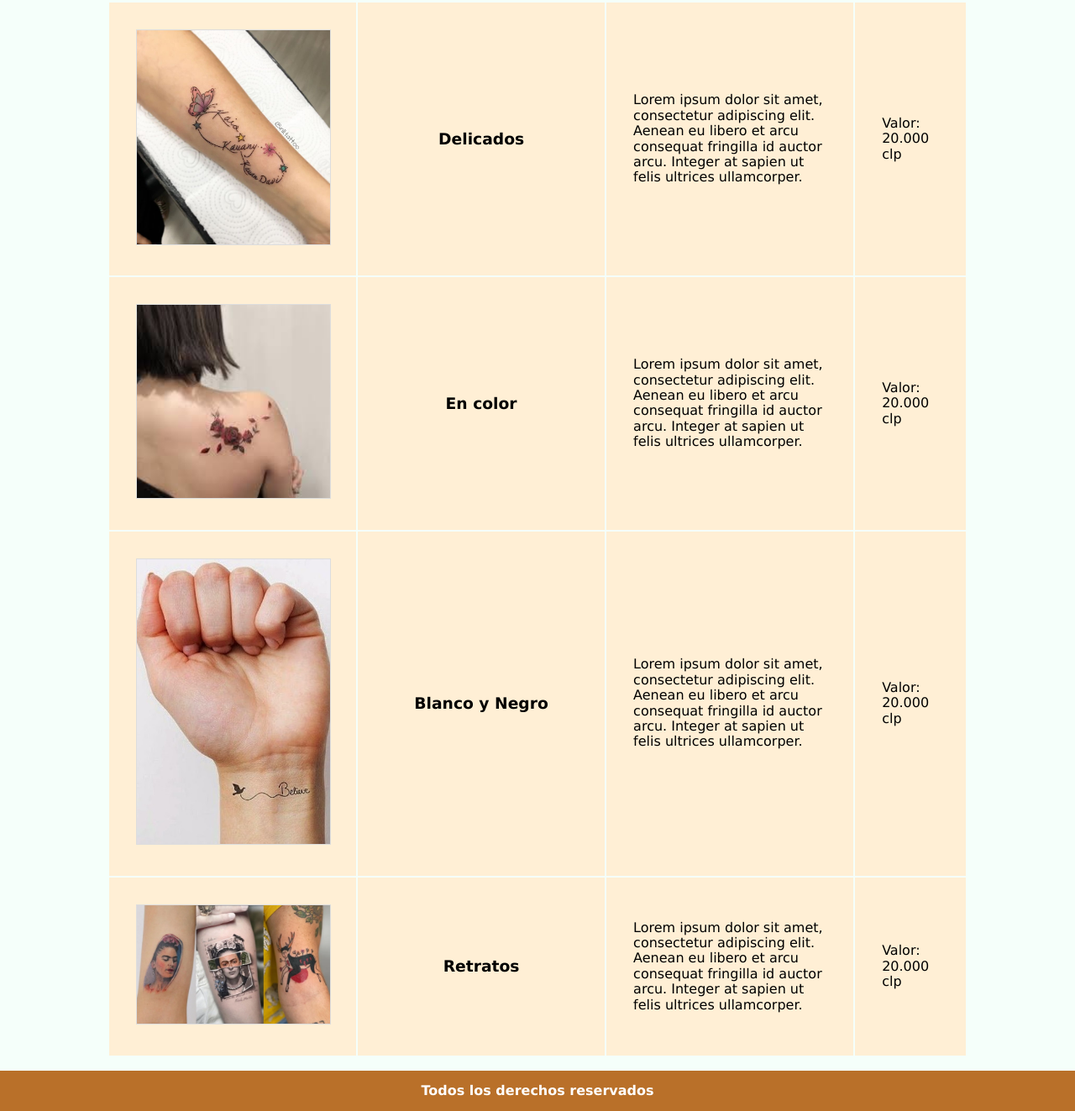
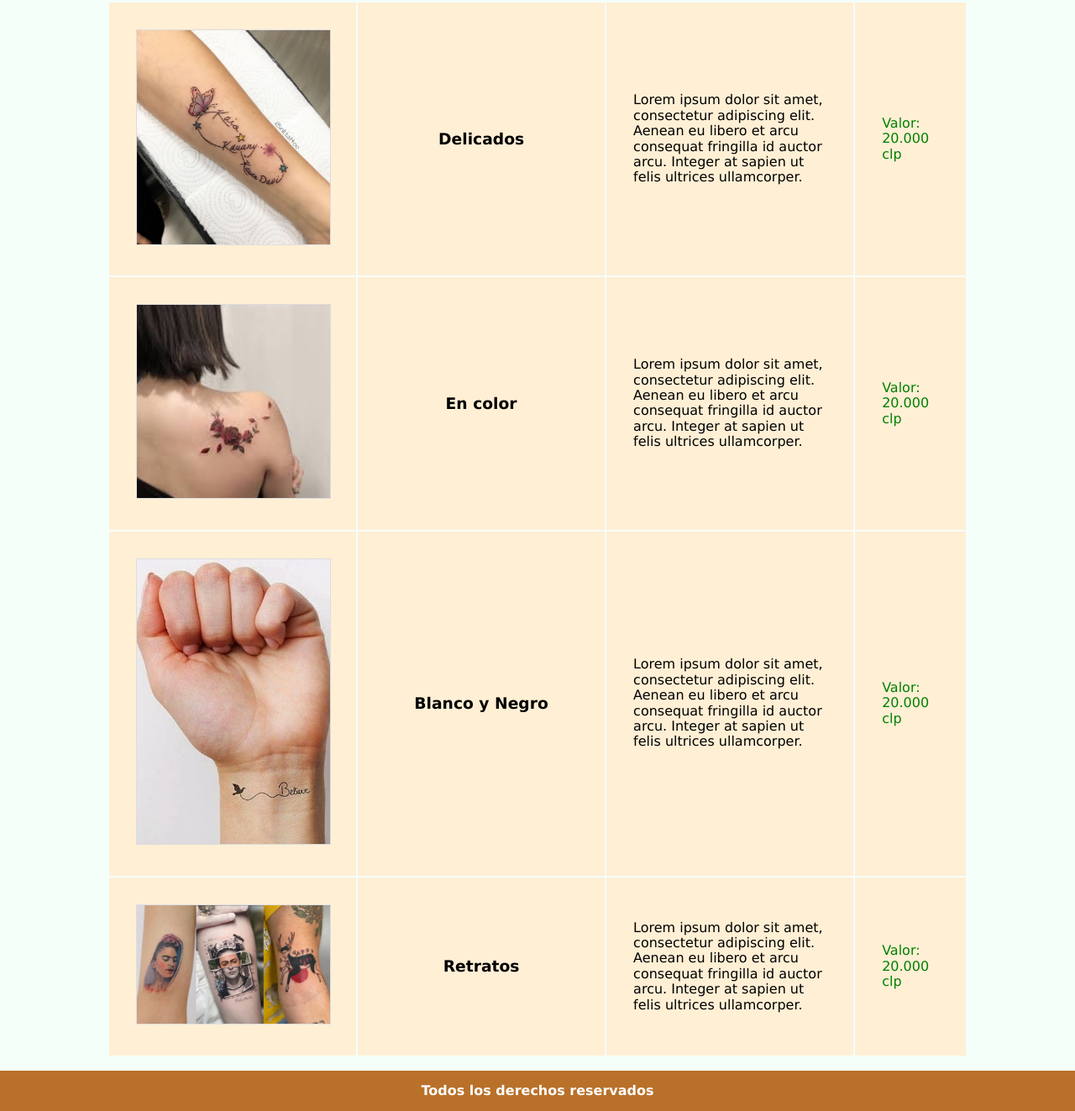
Before and after one commit to cristobalds/fork2, a plain HTML site: page index.html in a window 1280 px wide. Shown: the part 495-1818 px from the top of the page at 84% size. Drawn offline with Linux system fonts and the light colour scheme.

Commit message:
color en el valor del producto

```diff
--- a/assets/css/style.css
+++ b/assets/css/style.css
@@ -43,3 +43,7 @@ body{
 .products td h3{
     text-align: center;
 }
+
+.valor{
+    color:green
+}
--- a/index.html
+++ b/index.html
@@ -19,25 +19,25 @@
             <td><img src="assets/img/brazo.jpeg" alt="Tatuaje en brazo"></td>
             <td><h3>Delicados</h3></td>
             <td><p>Lorem ipsum dolor sit amet, consectetur adipiscing elit. Aenean eu libero et arcu consequat fringilla id auctor arcu. Integer at sapien ut felis ultrices ullamcorper.</p></td>
-            <td><p>Valor: 20.000 clp</p></td>
+            <td><p class="valor">Valor: 20.000 clp</p></td>
         </tr>
         <tr>
             <td><img src="assets/img/espalda.jpeg" alt="Tatuaje espalda"></td>
             <td><h3>En color</h3></td>
             <td><p>Lorem ipsum dolor sit amet, consectetur adipiscing elit. Aenean eu libero et arcu consequat fringilla id auctor arcu. Integer at sapien ut felis ultrices ullamcorper.</p></td>
-            <td><p>Valor: 20.000 clp</p></td>
+            <td><p class="valor">Valor: 20.000 clp</p></td>
         </tr>
         <tr>
             <td><img src="assets/img/muneca.jpeg" alt="Tatuaje Muñeca"></td>
             <td><h3>Blanco y Negro</h3></td>
             <td><p>Lorem ipsum dolor sit amet, consectetur adipiscing elit. Aenean eu libero et arcu consequat fringilla id auctor arcu. Integer at sapien ut felis ultrices ullamcorper.</p></td>
-            <td><p>Valor: 20.000 clp</p></td>
+            <td><p class="valor">Valor: 20.000 clp</p></td>
         </tr>
         <tr>
             <td><img src="assets/img/retratos.webp" alt="Retratos"></td>
             <td><h3>Retratos</h3></td>
             <td><p>Lorem ipsum dolor sit amet, consectetur adipiscing elit. Aenean eu libero et arcu consequat fringilla id auctor arcu. Integer at sapien ut felis ultrices ullamcorper.</p></td>
-            <td><p>Valor: 20.000 clp</p></td>
+            <td><p class="valor">Valor: 20.000 clp</p></td>
         </tr>
     </table>
     </div>
```
